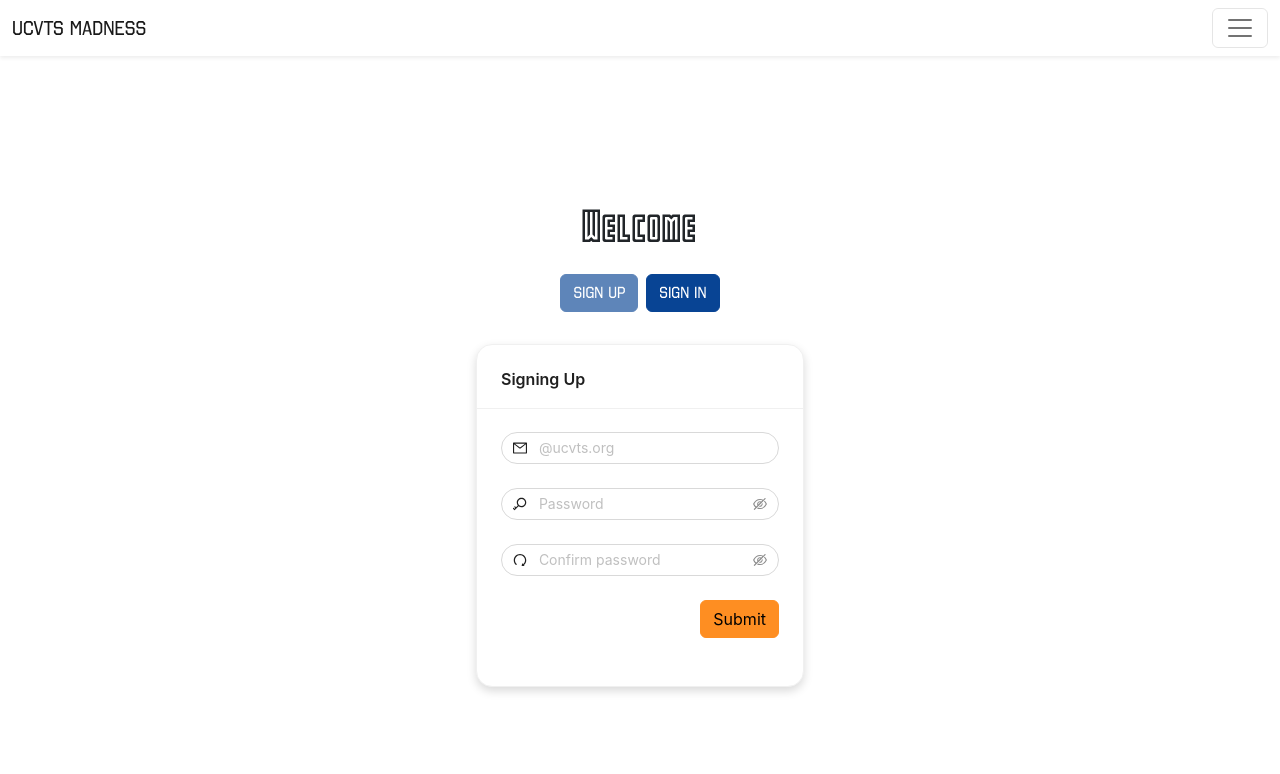
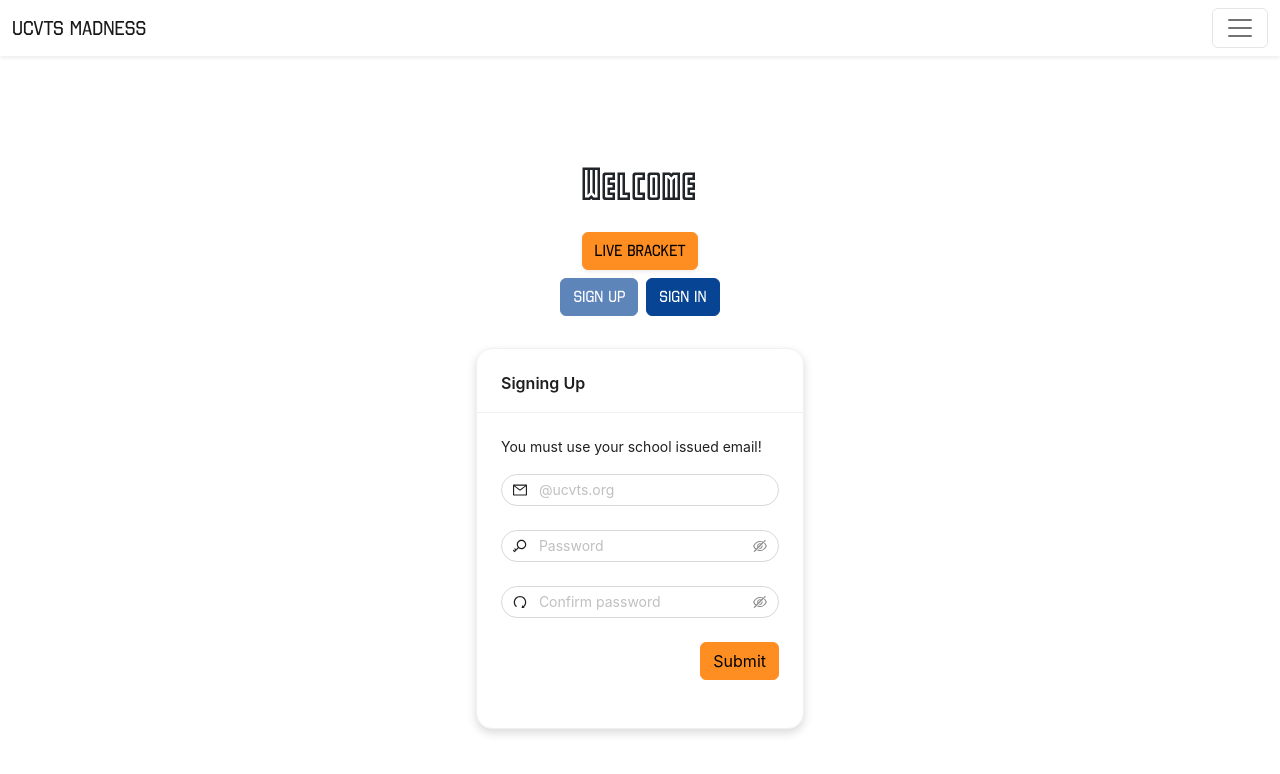
Before and after one commit to rafaelolal/ucvts-madness, a Next.js app: page /ucvts-madness/ in a window 1280 px wide. Shown: the top 774 px of the page. Built offline with nearby package versions, Linux system fonts and the light colour scheme; no server answers.

Commit message:
minor changes and added instructions

```diff
--- a/pages/index.tsx
+++ b/pages/index.tsx
@@ -16,6 +16,7 @@ import {
 import { auth } from '../firebaseConfig'
 import Loading from '@/components/loading'
 import { Agent } from 'https'
+import Link from 'next/link'
 
 const httpsAgent = new Agent({
   rejectUnauthorized: false,
@@ -33,6 +34,7 @@ export default function IndexPage() {
   const router = useRouter()
   const [isSubmitting, setIsSubmitting] = useState(false)
   const [isSigningUp, setIsSigningUp] = useState(true)
+  const [isBracketButtonLoading, setIsBracketButtonLoading] = useState(false)
 
   const onFinish = (values: {
     email: string
@@ -110,6 +112,16 @@ export default function IndexPage() {
       <Container className='flex-column'>
         <h1 className='fs-huge basketball2 text-center mb-4'>Welcome</h1>
         <Space direction='vertical' style={{ alignItems: 'center' }}>
+          <Link
+            href='/bracket'
+            className={`btn btn-primary w-100 btnBlue shadow-sm ${
+              router.pathname == '/bracket' ? 'disabled' : ''
+            }`}
+            onClick={() => setIsBracketButtonLoading(true)}
+          >
+            {isBracketButtonLoading ? <Spin /> : 'Live Bracket'}
+          </Link>
+
           <Space>
             <button
               className={`btn btn-secondary ${isSigningUp ? 'disabled' : ''}`}
@@ -131,6 +143,8 @@ export default function IndexPage() {
             style={{ boxShadow: '0px 4px 10px rgba(0,0,0,0.15)' }}
             title={isSigningUp ? 'Signing Up' : 'Signing In'}
           >
+            <p>You must use your school issued email!</p>
+
             <Form onFinish={onFinish} onFinishFailed={onFinishFailed}>
               <Form.Item
                 name='email'
--- a/pages/leaderboard.tsx
+++ b/pages/leaderboard.tsx
@@ -66,6 +66,12 @@ export default function LeaderboardPage(props: {
           src='/ucvts-madness/icons8-basketball-64 (1).png'
         ></img>
       </h1>
+
+      <p className='text-center'>
+        This leaderboard is for bets. The more accurate your bets are, the more
+        points you will get!
+      </p>
+
       <div style={{ boxShadow: ' 0 0rem 0.5rem rgba(0,0,0, .15)' }}>
         <Table
           pagination={false}
```
Also changed, not shown: components/sign-in-required.tsx (+7 -9 lines), pages/bets.tsx (+6 -3 lines).
